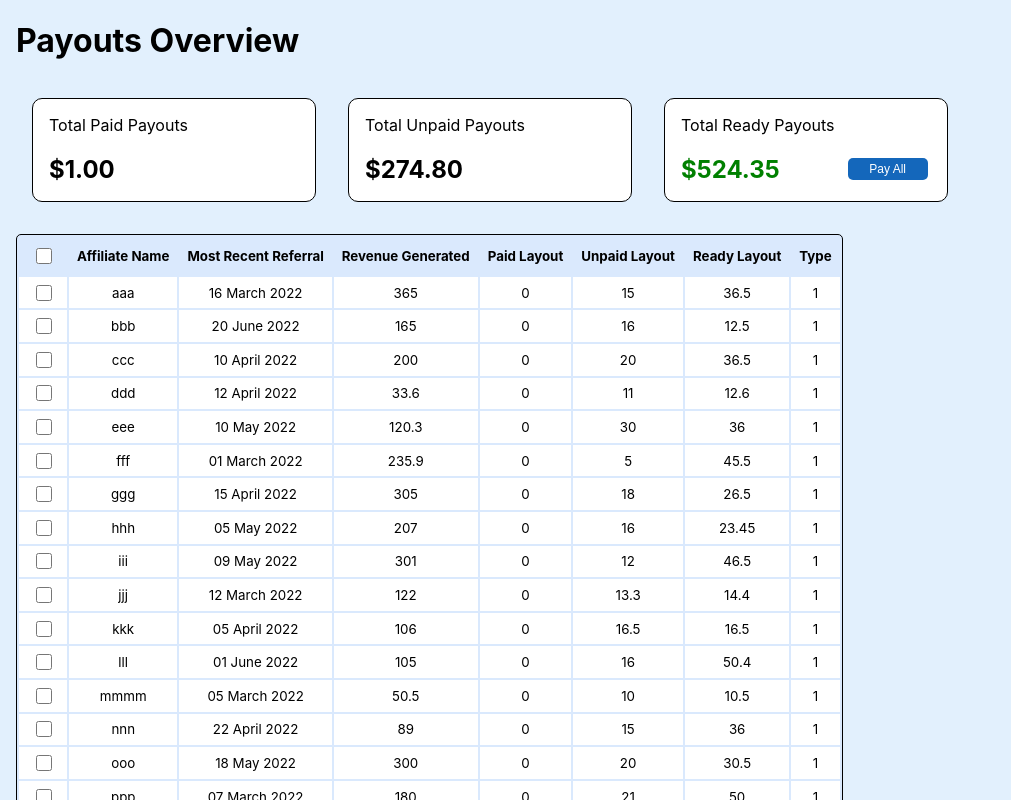
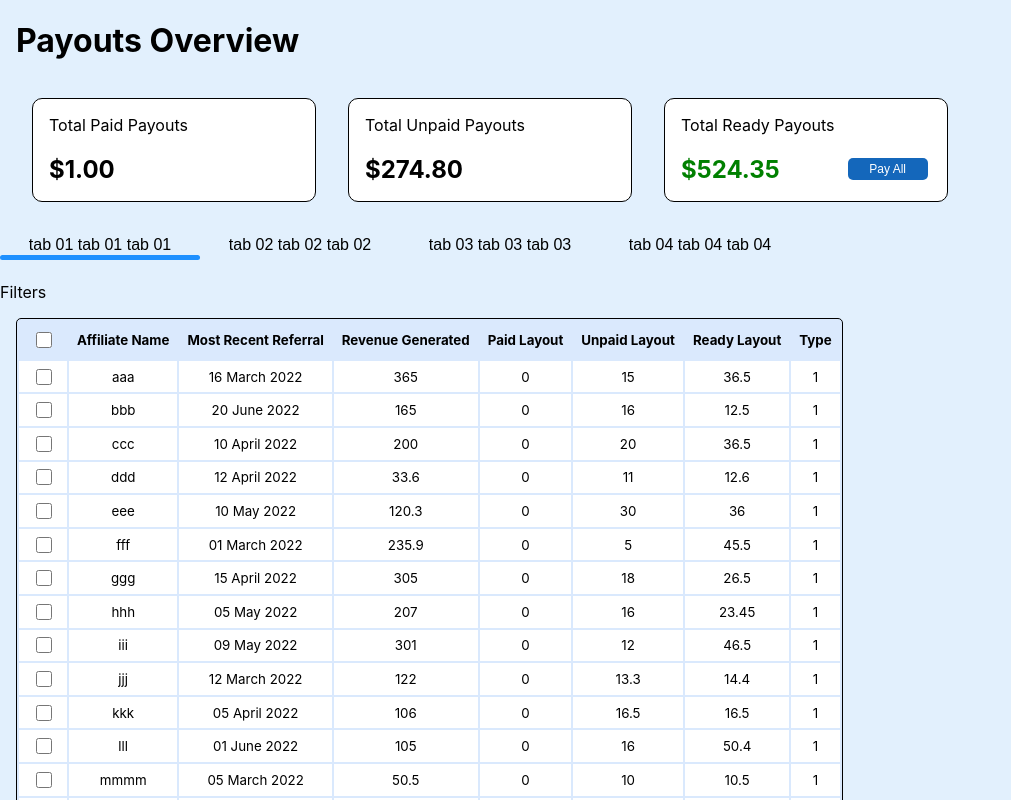
Before and after one commit to omid-94/react-practice-social-snowball, a React (Create React App) app: page / in a window 1280 px wide. Shown: the top 800 px of the page, without its empty margins (0-1011 px from the left). Built offline with nearby package versions, Linux system fonts and the light colour scheme.

Commit message:
Workign on Tab Layout

```diff
--- a/src/Pages/PaymentsPage/PaymentsPage.jsx
+++ b/src/Pages/PaymentsPage/PaymentsPage.jsx
@@ -5,6 +5,7 @@ import PaymentsContextProvider from '../../contexts/paymentsContext';
 import PaymentTableContainer from '../../components/PaymentTableContainer'
 import PaymentStatistics from '../../components/PaymentStatistics/PaymentStatistics';
 import styles from './PaymentsPage.module.css'
+import PaymentsTabLayout from '../../components/TabLyouts/PaymentsTabLayout/PaymentsTabLayout';
 const PaymentsPage = () => {
     const addIscheckedToData = (data) => {
         return data.map(item => {
@@ -29,7 +30,7 @@ const PaymentsPage = () => {
         <PaymentsContextProvider initialData={prepareData(jsonData)}
                                  initialHeaderData={headerJsonData}>
             <PaymentStatistics />
-            <PaymentTableContainer />
+            <PaymentsTabLayout />
         </PaymentsContextProvider>
       </div>
     )
--- /dev/null
+++ b/src/components/TabLyouts/PaymentsTabLayout/PaymentsTabLayout.js
@@ -0,0 +1,33 @@
+import React from 'react'
+import TabLayout from '../TabLayout'
+import PaymentTableContainer from '../../PaymentTableContainer'
+
+const PaymentsTabLayout = () => {
+    const tabs = [
+        {
+            title : "tab 01 tab 01 tab 01",
+            component :
+                <div>
+                    <div> Filters </div>
+                    <PaymentTableContainer />
+                </div>
+        },
+        {
+            title : "tab 02 tab 02 tab 02" ,
+            component :   <h1>Not Implemented Yet...</h1>
+        },
+        {
+            title : "tab 03 tab 03 tab 03" ,
+            component :   <h1>Not Implemented Yet...</h1>
+        },
+        {
+            title : "tab 04 tab 04 tab 04" ,
+            component :   <h1>Not Implemented Yet...</h1>
+        }
+    ]
+  return (
+    <TabLayout children={tabs}/>
+  )
+}
+
+export default PaymentsTabLayout
--- /dev/null
+++ b/src/components/TabLyouts/TabLayout.js
@@ -0,0 +1,36 @@
+import React, { useState } from 'react'
+import styles from './TabLayout.module.css'
+const TabLayout = ({children = []}) => {
+  const [acitiveIndex , setAcitiveIndex] = useState(0)
+
+  const TabButtons = (<div className={styles.TabButtonContainer}>
+      {children.map((item, index) => {
+        return <div key={index}>
+            <button className={styles.TabButton}
+                    onClick={() => setAcitiveIndex(index)}>
+              {item.title}
+            </button>
+            <div className={styles.UnderlineActive}
+                 style={{display : acitiveIndex === index ? "block": "none"}}/>
+          </div>
+      })}
+    </div>)
+  const TabContents = (<div className={styles.TabContentContainer}>
+    {children.map((item,index) => {
+      return <div key={index}
+                  className={styles.TabContent}
+                  style={{display : acitiveIndex === index ? "block": "none"}}>
+        {item.component}
+      </div>
+    })}
+  </div>)
+
+  return (
+    <div className={styles.TabContainer}>
+      {TabButtons}
+      {TabContents}
+    </div>
+  )
+}
+
+export default TabLayout
--- /dev/null
+++ b/src/components/TabLyouts/TabLayout.module.css
@@ -0,0 +1,33 @@
+.TabContainer{
+  display: flex;
+  flex-direction: column;
+  margin-top: 1rem;
+  margin-bottom: 1rem;
+}
+.TabButtonContainer{
+  display: flex;
+  flex-direction: row;
+  height: 3rem;
+}
+.TabContentContainer{
+  display: flex;
+  flex: 1;
+}
+.TabButton{
+  border: none;
+  background-color: transparent;
+  font-size: 12pt;
+  width: 200px;
+  outline: 0;
+}
+.TabContent{
+  display: flex;
+  flex: 1;
+  width: 100%;
+}
+.UnderlineActive {
+  background-color: dodgerblue;
+  height: 5px;
+  width: 200px;
+  border-radius: 10px;
+}
```
Also changed, not shown: src/components/TabLyouts/PaymentsTabLayout/PaymentsTabLayout.module.css (added).
